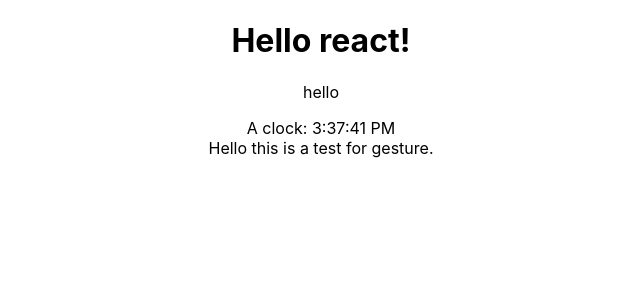
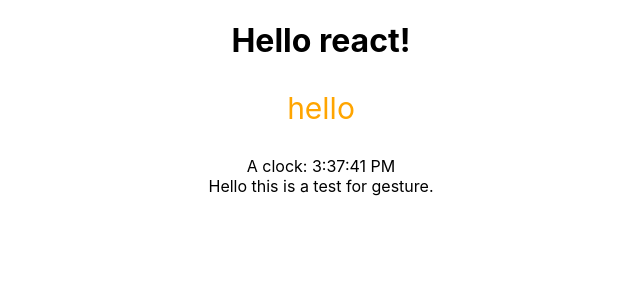
Before and after one commit to deecamp-plaidshirt/frontend, a React (Create React App) app: page / in a window 1280 px wide. Shown: the top 300 px of the page, without its empty margins (319-959 px from the left). Built offline with nearby package versions, Linux system fonts and the light colour scheme; the HTML template or start-up script is replaced by a standard one.

Commit message:
tutorial done

```diff
--- a/src/components/clock.js
+++ b/src/components/clock.js
@@ -1,6 +1,4 @@
 import React from 'react'
-import { useSpring, animated } from 'react-spring'
-import { useDrag } from 'react-use-gesture'
 import AlloyFinger from './gesture'
 
 class Clock extends React.Component{
@@ -41,7 +39,7 @@
   render(){
     return(
       <div>
-        <p>{this.state.text}</p>
+        <p style={{color: "orange", fontSize: '30px'}}>{this.state.text}</p>
         A clock: {this.state.time.toLocaleTimeString()}
         <AlloyFinger onDoubleTap={this.changeTitle}>
           <div>
```
